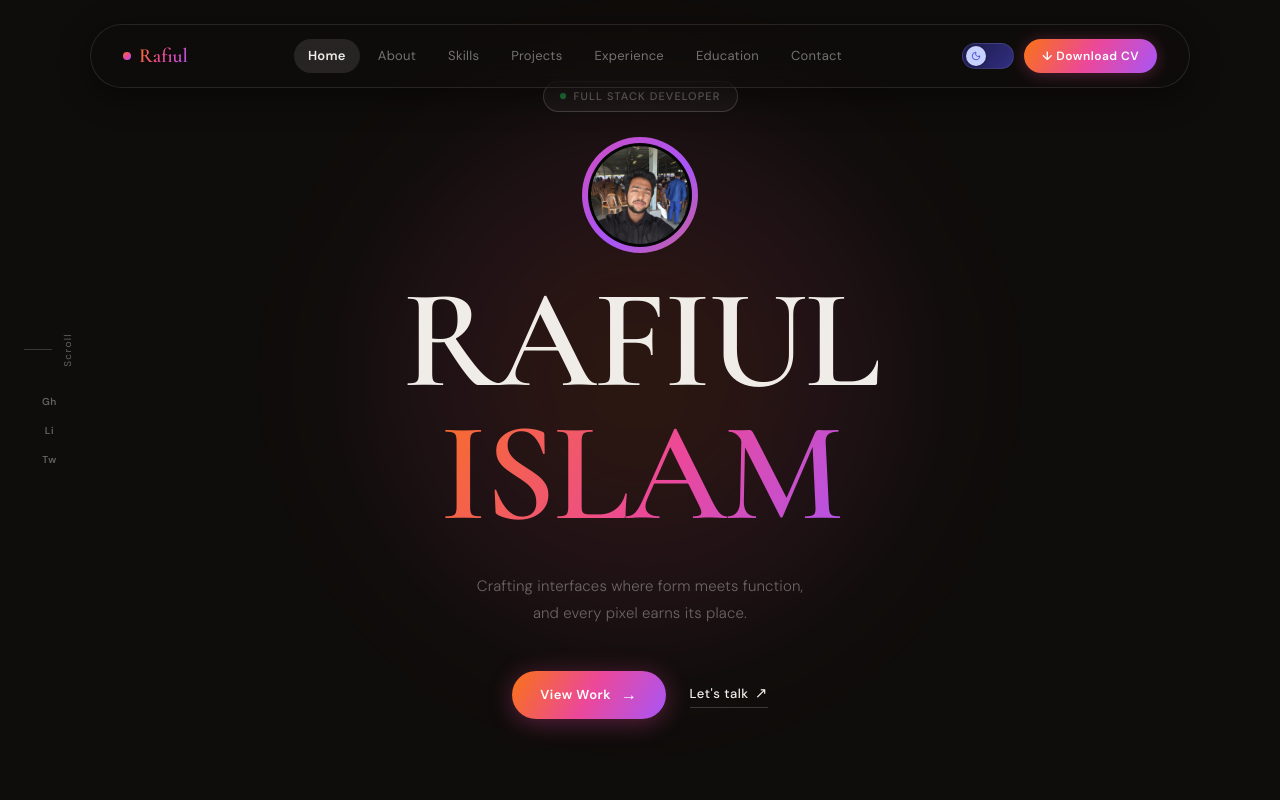
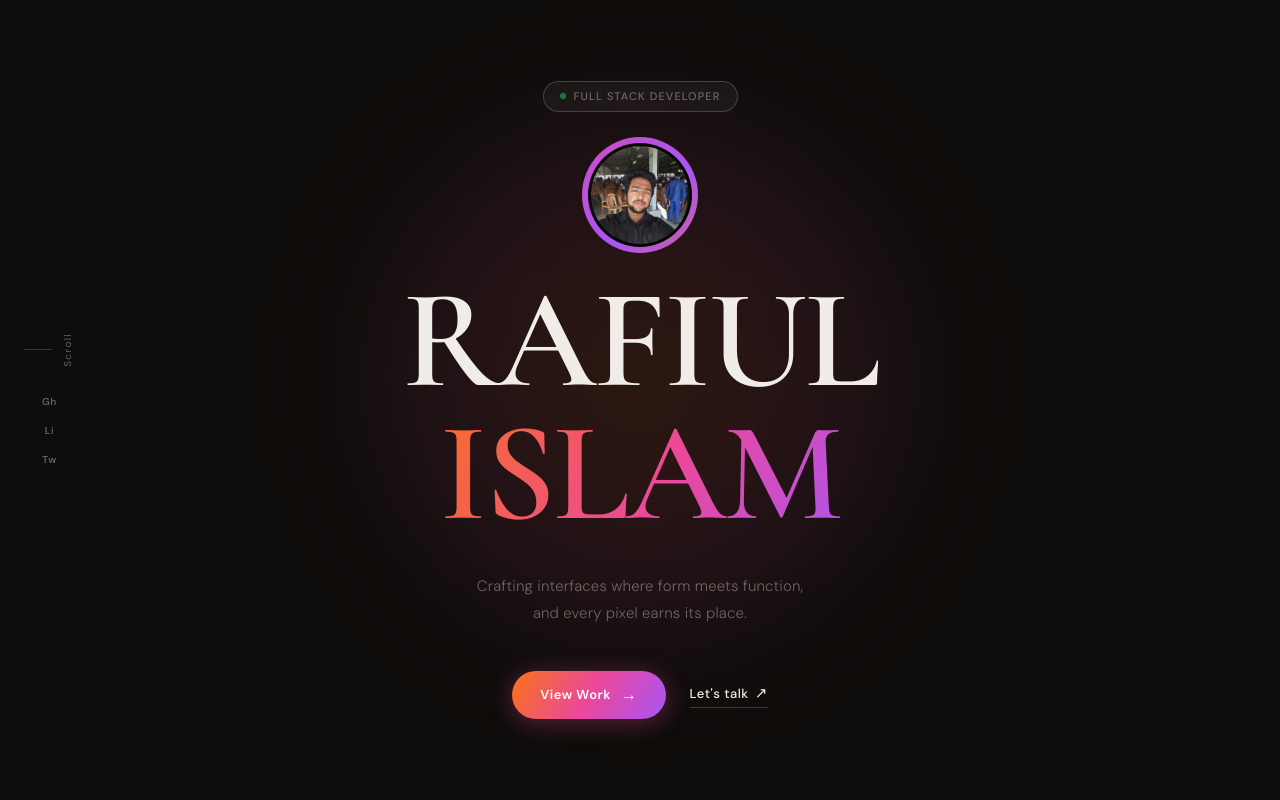
Before and after one commit to dev-rafiul/using-antigravity-portfolio-2, a React (Vite) app: page / in a window 1280 px wide. Shown: the top 800 px of the page. Built offline with nearby package versions, Linux system fonts and the light colour scheme.

Commit message:
update projects url id 1

```diff
--- a/src/App.jsx
+++ b/src/App.jsx
@@ -49,7 +49,7 @@ function AppInner({ darkMode, toggleDarkMode }) {
       {/* Cursor glow */}
       <div id="cursor-glow" />
 
-      <InteractiveNavbar activeSection={activeSection} theme={darkMode ? 'dark' : 'light'} toggleDarkMode={toggleDarkMode} />
+      {/* <InteractiveNavbar activeSection={activeSection} theme={darkMode ? 'dark' : 'light'} toggleDarkMode={toggleDarkMode} /> */}
 
       <div className="flex-grow w-full relative z-10">
         <Routes>
--- a/src/components/Projects.jsx
+++ b/src/components/Projects.jsx
@@ -19,7 +19,7 @@ const PROJECTS = [
     challenges: "Implementing real-time leaderboard updates without overwhelming the server was the biggest challenge. Solved using Redis pub/sub with debounced WebSocket broadcasts and client-side optimistic updates.",
     improvements: "Planning to add AI-powered code review, multi-language support, and a mobile app with offline contest participation.",
     live: "https://create-arena.web.app/",
-    github: "https://github.com/yourusername/create-arena",
+    github: "https://github.com/dev-rafiul/create_arena_frontend",
     image: "https://images.unsplash.com/photo-1555066931-4365d14bab8c?w=800&q=80",
   },
   {
```
